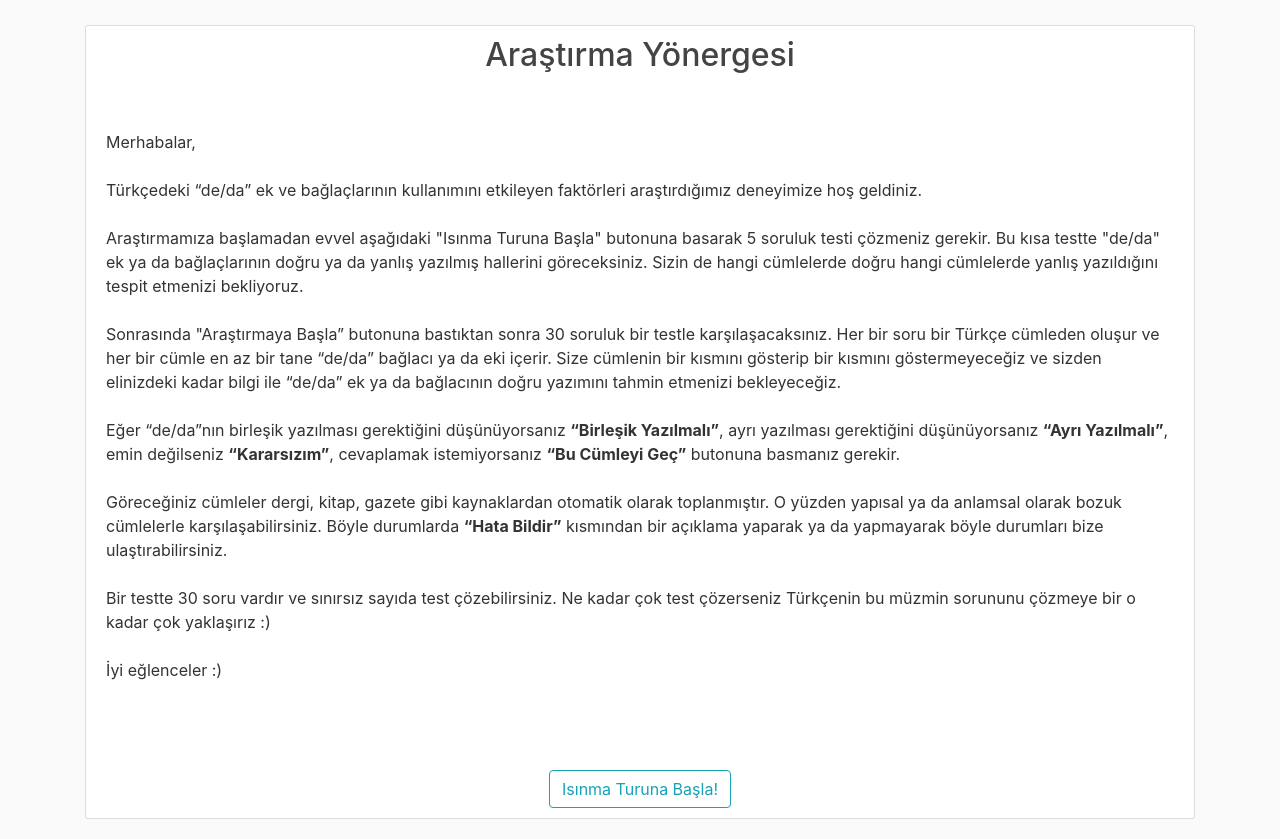
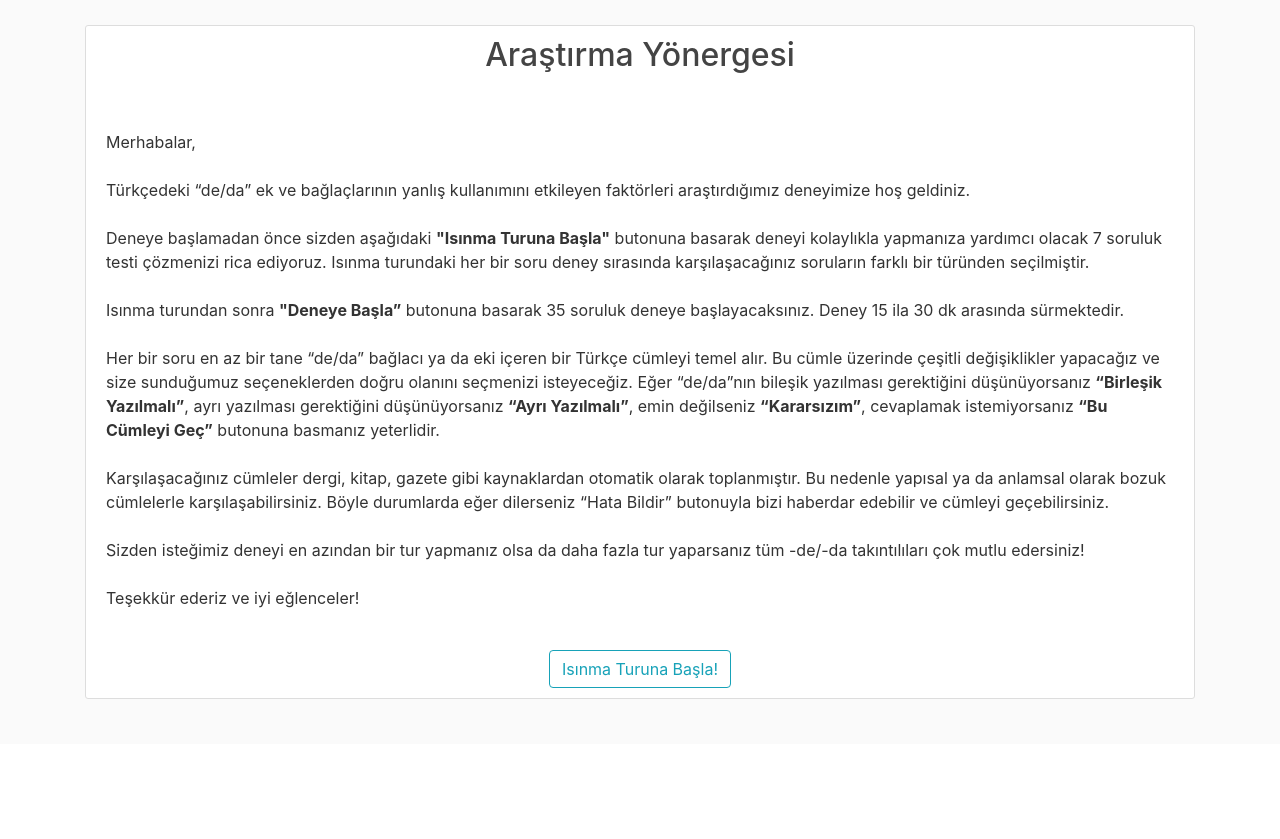
Before and after one commit to derlem/kanarya, a Django app: page /game/home/ in a window 1280 px wide. Shown: the part 56-895 px from the top of the page. After the commit the page ends 755 px from the top, so only its background shows below. Run offline with Django 3.2, Linux system fonts and the light colour scheme; the visitor is signed in with stand-in values (Sample User, id 1); parts of the project's set-up code (start-up, migrations or seed data) failed here and were passed over; some libraries are stand-ins or nearby versions.

Commit message:
Update arastirma yonergesi text

```diff
--- a/game_project/game/templates/game/home.html
+++ b/game_project/game/templates/game/home.html
@@ -11,21 +11,19 @@
 
 		    	Merhabalar,
 
-				Türkçedeki “de/da” ek ve bağlaçlarının kullanımını etkileyen faktörleri araştırdığımız deneyimize hoş geldiniz.
+				Türkçedeki “de/da” ek ve bağlaçlarının yanlış kullanımını etkileyen faktörleri araştırdığımız deneyimize hoş geldiniz.
 
-				Araştırmamıza başlamadan evvel aşağıdaki "Isınma Turuna Başla" butonuna basarak 5 soruluk testi çözmeniz gerekir. Bu kısa testte "de/da" ek ya da bağlaçlarının doğru ya da yanlış yazılmış hallerini göreceksiniz. Sizin de hangi cümlelerde doğru hangi cümlelerde yanlış yazıldığını tespit etmenizi bekliyoruz.
+				Deneye başlamadan önce sizden aşağıdaki <b>"Isınma Turuna Başla"</b> butonuna basarak deneyi kolaylıkla yapmanıza yardımcı olacak 7 soruluk testi çözmenizi rica ediyoruz. Isınma turundaki her bir soru deney sırasında karşılaşacağınız soruların farklı bir türünden seçilmiştir.
 
-				Sonrasında "Araştırmaya Başla” butonuna bastıktan sonra 30 soruluk bir testle karşılaşacaksınız. Her bir soru bir Türkçe cümleden oluşur ve her bir cümle en az bir tane “de/da” bağlacı ya da eki içerir. Size cümlenin bir kısmını gösterip bir kısmını göstermeyeceğiz ve sizden elinizdeki kadar bilgi ile “de/da” ek ya da bağlacının doğru yazımını tahmin etmenizi bekleyeceğiz.
+				Isınma turundan sonra <b>"Deneye Başla”</b> butonuna basarak 35 soruluk deneye başlayacaksınız. Deney 15 ila 30 dk arasında sürmektedir.
 
-				Eğer “de/da”nın birleşik yazılması gerektiğini düşünüyorsanız <b>“Birleşik Yazılmalı”</b>, ayrı yazılması gerektiğini düşünüyorsanız <b>“Ayrı Yazılmalı”</b>, emin değilseniz <b>“Kararsızım”</b>, cevaplamak istemiyorsanız <b>“Bu Cümleyi Geç”</b> butonuna basmanız gerekir.
+				Her bir soru en az bir tane “de/da” bağlacı ya da eki içeren bir Türkçe cümleyi temel alır. Bu cümle üzerinde çeşitli değişiklikler yapacağız ve size sunduğumuz seçeneklerden doğru olanını seçmenizi isteyeceğiz. Eğer “de/da”nın bileşik yazılması gerektiğini düşünüyorsanız <b>“Birleşik Yazılmalı”</b>, ayrı yazılması gerektiğini düşünüyorsanız <b>“Ayrı Yazılmalı”</b>, emin değilseniz <b>“Kararsızım”</b>, cevaplamak istemiyorsanız <b>“Bu Cümleyi Geç”</b> butonuna basmanız yeterlidir.
 
-				Göreceğiniz cümleler dergi, kitap, gazete gibi kaynaklardan otomatik olarak toplanmıştır. O yüzden yapısal ya da anlamsal olarak bozuk cümlelerle karşılaşabilirsiniz. Böyle durumlarda <b>“Hata Bildir”</b> kısmından bir açıklama yaparak ya da yapmayarak böyle durumları bize ulaştırabilirsiniz.
+				Karşılaşacağınız cümleler dergi, kitap, gazete gibi kaynaklardan otomatik olarak toplanmıştır. Bu nedenle yapısal ya da anlamsal olarak bozuk cümlelerle karşılaşabilirsiniz. Böyle durumlarda eğer dilerseniz “Hata Bildir” butonuyla bizi haberdar edebilir ve cümleyi geçebilirsiniz.
 
-				Bir testte 30 soru vardır ve sınırsız sayıda test çözebilirsiniz. Ne kadar çok test çözerseniz Türkçenin bu müzmin sorununu çözmeye bir o kadar çok yaklaşırız :)
+				Sizden isteğimiz deneyi en azından bir tur yapmanız olsa da daha fazla tur yaparsanız tüm -de/-da takıntılıları çok mutlu edersiniz!
 
-				İyi eğlenceler :)
-
-
+				Teşekkür ederiz ve iyi eğlenceler!
 
 		    </p>
 
```
